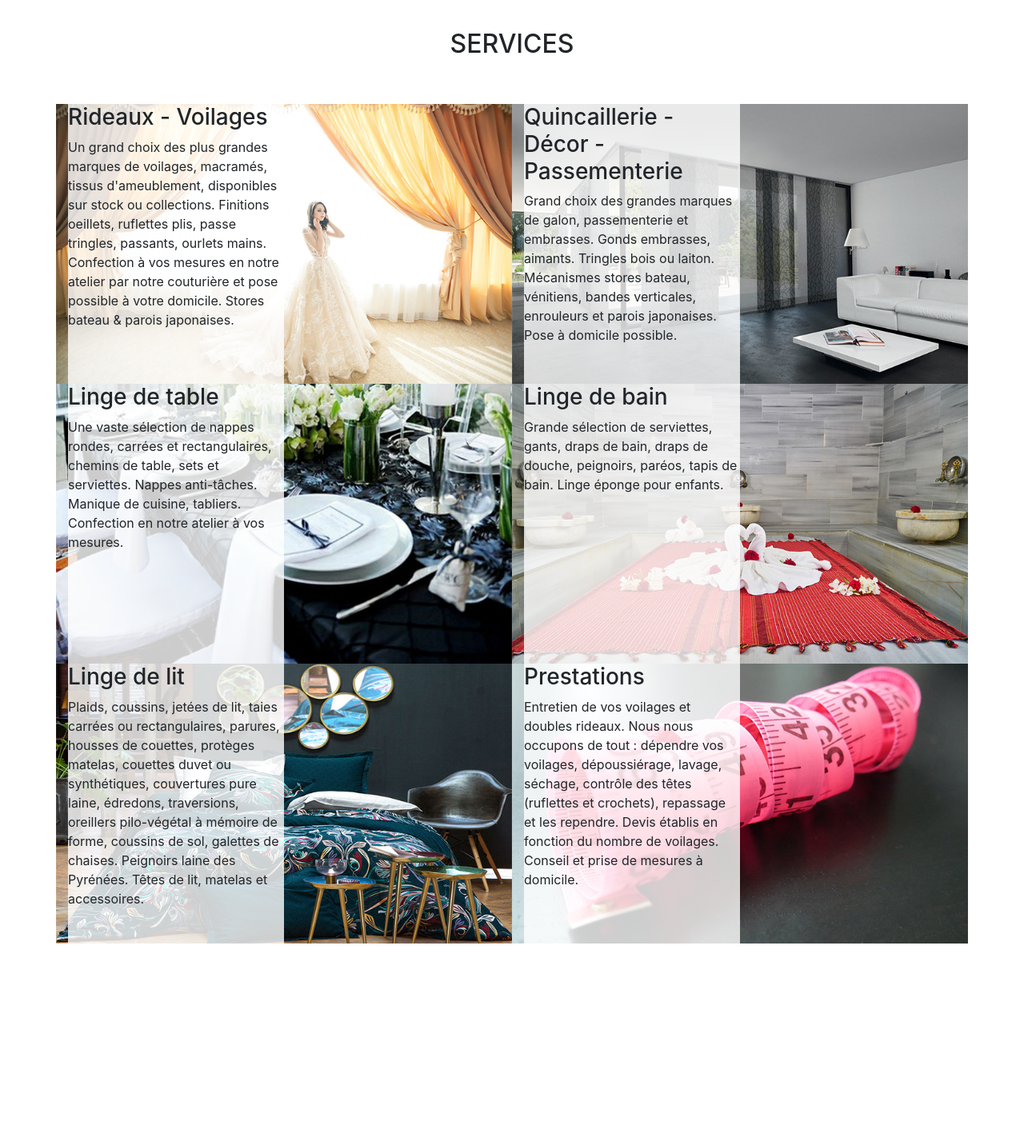
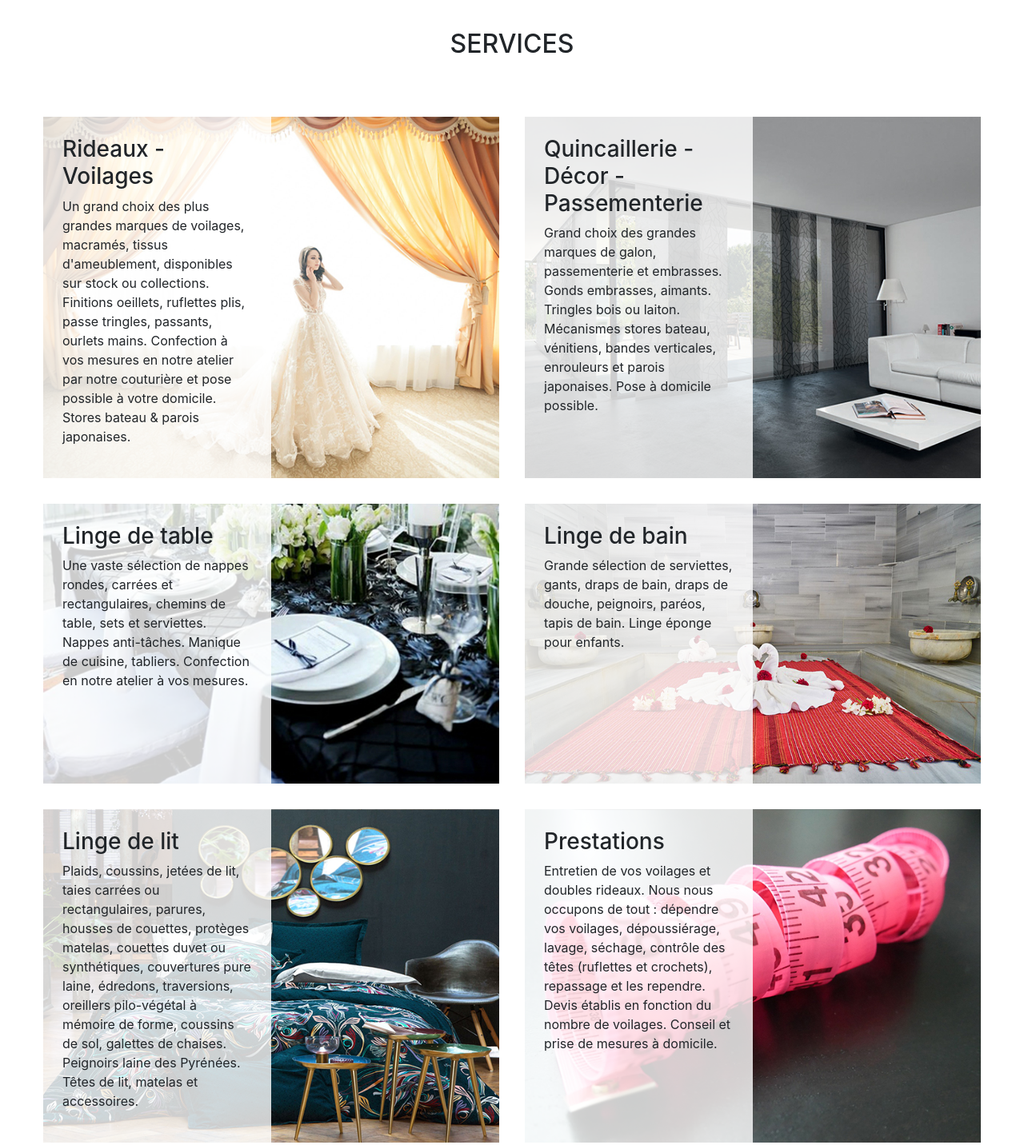
Before and after one commit to florentb123/lovehouse, a plain HTML site: page index.html in a window 1280 px wide. Shown: the part 860-2292 px from the top of the page at 80% size. Before the commit the page ends 2040 px from the top, so only its background shows below. Drawn offline with nearby package versions, Linux system fonts and the light colour scheme.

Commit message:
section services 80%

```diff
--- a/index.html
+++ b/index.html
@@ -132,8 +132,8 @@
             </div>
         </div>
         <div class="row d-flex justify-content-between">
-            <div class="col-6 bg-service-1">
-                <div class="w-50">
+            <div class="col-6 bg-service-1 p-0 my-3 mx-n3">
+                <div class="w-50 p-4">
                 <h3>Rideaux - Voilages</h3>
                     <p>Un grand choix des plus grandes marques de voilages, macramés, tissus d'ameublement, disponibles sur stock ou collections.
                         Finitions oeillets, ruflettes plis, passe tringles, passants, ourlets mains.
@@ -143,8 +143,8 @@
                 </div>
             </div>
 
-            <div class="col-6 bg-service-2">
-                <div class="w-50">
+            <div class="col-6 bg-service-2 p-0 my-3 mx-n3">
+                <div class="w-50 p-4">
                 <h3>Quincaillerie - Décor - Passementerie</h3>
                     <p>Grand choix des grandes marques de galon, passementerie et embrasses.
                         Gonds embrasses, aimants.
@@ -155,8 +155,8 @@
                 </div>
             </div>
 
-            <div class="col-6 bg-service-3">
-                <div class="w-50">
+            <div class="col-6 bg-service-3 p-0 my-3 mx-n3">
+                <div class="w-50 p-4">
                 <h3>Linge de table</h3>
                     <p>Une vaste sélection de nappes rondes, carrées et rectangulaires, chemins de table, sets et serviettes.
                         Nappes anti-tâches.
@@ -165,8 +165,8 @@
                     </p>
                 </div>
             </div>
-            <div class="col-6 bg-service-4">
-                <div class="w-50">
+            <div class="col-6 bg-service-4 p-0 my-3 mx-n3">
+                <div class="w-50 p-4">
                 <h3>Linge de bain</h3>
                 <p>Grande sélection de serviettes, gants, draps de bain, draps de douche, peignoirs, paréos, tapis de bain.
                     Linge éponge pour enfants.
@@ -174,8 +174,8 @@
                 </div>
             </div>
 
-            <div class="col-6 bg-service-5">
-                <div class="w-50">
+            <div class="col-6 bg-service-5 p-0 my-3 mx-n3">
+                <div class="w-50 p-4">
                 <h3>Linge de lit</h3>
                     <p>Plaids, coussins, jetées de lit, taies carrées ou rectangulaires, parures, housses de couettes, protèges matelas, couettes duvet ou synthétiques, couvertures pure laine,          édredons, traversions, oreillers pilo-végétal à mémoire de forme, coussins de sol, galettes de chaises.
                         Peignoirs laine des Pyrénées.
@@ -184,8 +184,8 @@
                 </div>
             </div>
 
-            <div class="col-6 bg-service-6">
-                <div class="w-50">
+            <div class="col-6 bg-service-6 p-0 my-3 mx-n3">
+                <div class="w-50 p-4">
                 <h3>Prestations</h3>
                     <p>Entretien de vos voilages et doubles rideaux.
                         Nous nous occupons de tout : dépendre vos voilages, dépoussiérage, lavage, séchage, contrôle des têtes (ruflettes et crochets), repassage et les rependre.
```
